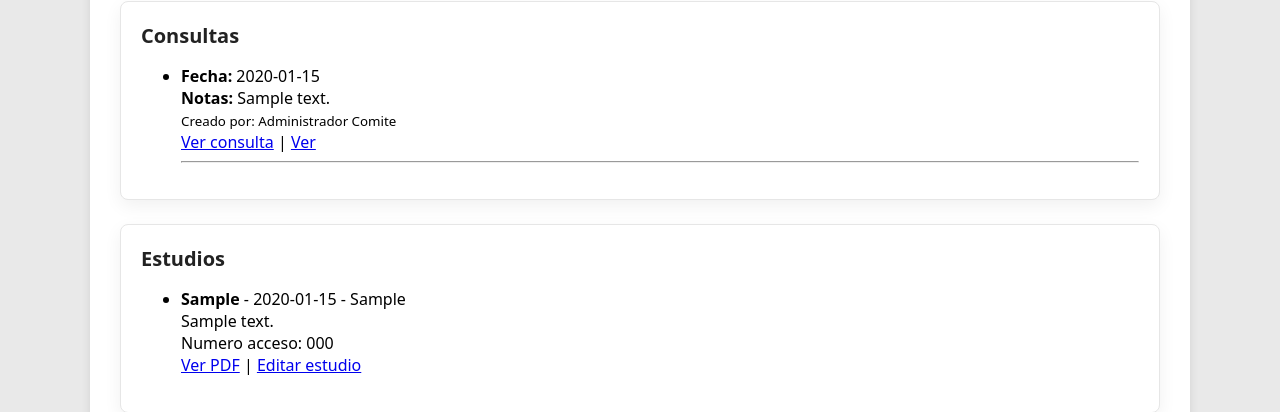
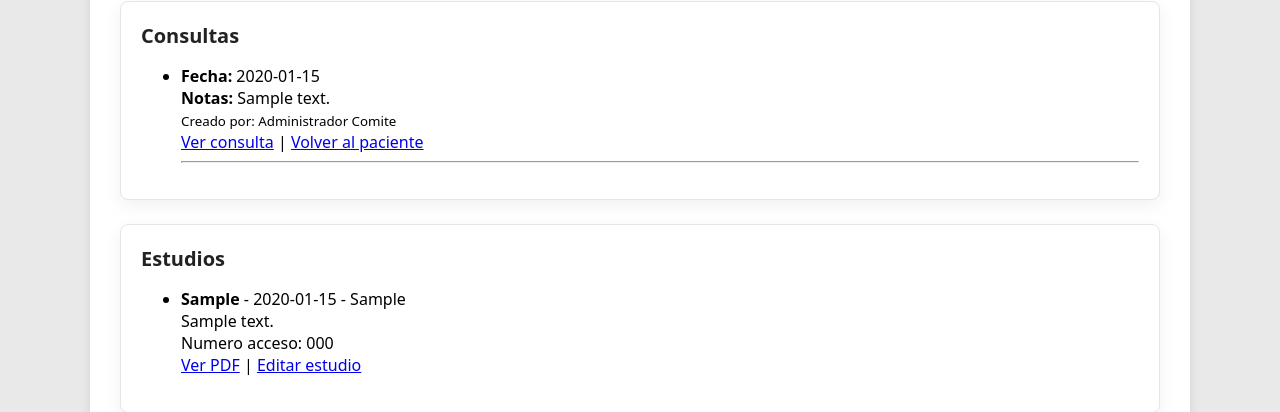
Before and after one commit to comitetoraxvm/comite-torax, a Flask app: page /patients/1 in a window 1280 px wide. Shown: the part 2778-3190 px from the top of the page. Run offline with Flask 3, Linux system fonts and the light colour scheme; a user stored in the database is signed in; tables that the repository leaves empty hold one stand-in row (values such as "Sample post"); some libraries are stand-ins or nearby versions.

Commit message:
Fix: remove duplicate consultation link and clean up template

```diff
--- a/templates/patient_detail.html
+++ b/templates/patient_detail.html
@@ -203,9 +203,9 @@
         {% endif %}
         <a href="{{ url_for('consultation_view', consultation_id=c.id) }}">Ver consulta</a>
         {% if not c.created_by_id or c.created_by_id == current_user.id %}
-          | <a href="{{ url_for('consultation_view', consultation_id=c.id) }}">Ver</a>
+          | <a href="{{ url_for('patient_detail', patient_id=patient.id) }}">Volver al paciente</a>
         {% else %}
-          | <small>Solo edita quien la creó.</small>
+          | <small>Solo consulta quien la creó.</small>
         {% endif %}
         </li>
         <hr>
```
